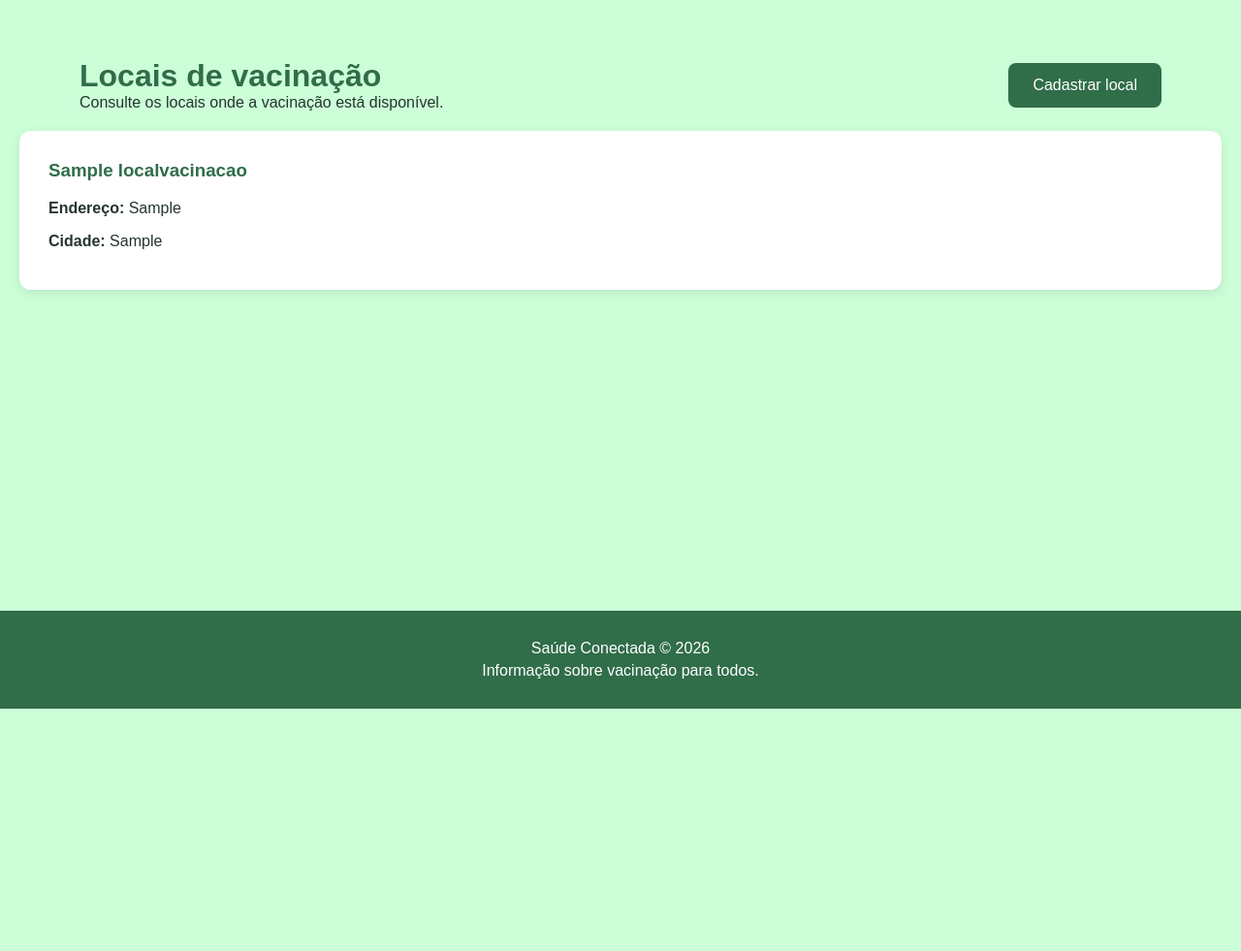
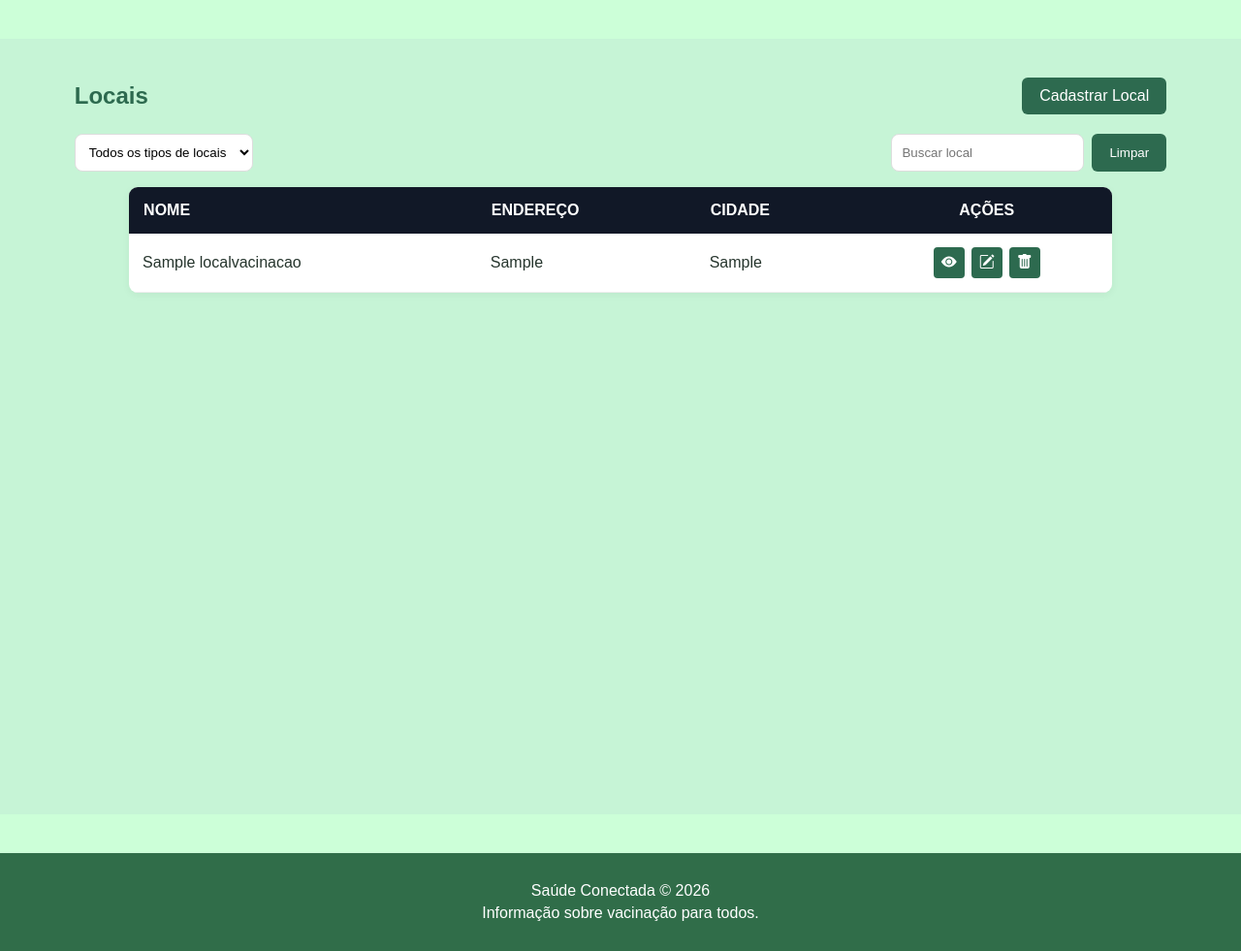
Before and after one commit to thaylavitoriafonseca-svg/saudeConect, a Django app: page /locais/ in a window 1280 px wide. Shown: the part 69-1050 px from the top of the page at 97% size. Before the commit the page ends 800 px from the top, so only its background shows below. Run offline with Django 5.2, Linux system fonts and the light colour scheme; tables that the repository leaves empty hold one stand-in row (values such as "Sample post").

Commit message:
27-10 melhorei o layout dos locais

```diff
--- a/locais/models.py
+++ b/locais/models.py
@@ -1,6 +1,5 @@
 from django.db import models
 
-# Create your models here.
 
 class LocalVacinacao(models.Model):
     nome = models.CharField(max_length=100)
@@ -8,9 +7,9 @@ class LocalVacinacao(models.Model):
     cidade = models.CharField(max_length=100)
 
     class Meta:
-        verbose_name = 'Local de Vacinação'
-        verbose_name_plural = 'Locais de Vacinação'
         ordering = ['nome']
+        verbose_name = 'Local de vacinação'
+        verbose_name_plural = 'Locais de vacinação'
 
     def __str__(self):
         return self.nome
--- a/locais/templates/locais/locais.html
+++ b/locais/templates/locais/locais.html
@@ -1,72 +1,241 @@
+
 {% extends 'base.html' %}
 
-
-{% block title %}
-Locais | Saúde Conectada
-{% endblock %}
-
+{% block title %}Locais | Saúde Conectada{% endblock %}
 
 {% block content %}
 
-<section class="pagina">
+<style>
+    .locais-pagina {
+        background: #c6f4d6;
+        min-height: 100vh;
+        padding: 40px 6%;
+    }
 
-    <div class="titulo-pagina">
+    .cabecalho {
+        display: flex;
+        justify-content: space-between;
+        align-items: center;
+        gap: 15px;
+        margin-bottom: 20px;
+    }
 
-        <div>
+    .cabecalho h1 {
+        color: #2d6a4f;
+        font-weight: bold;
+    }
 
-            <h1>
-                Locais de vacinação
-            </h1>
+    .botao {
+        background: #2d6a4f;
+        color: white;
+        border: none;
+        padding: 10px 18px;
+        border-radius: 6px;
+        text-decoration: none;
+        cursor: pointer;
+    }
 
-            <p>
-                Consulte os locais onde a vacinação está disponível.
-            </p>
+    .filtros {
+        display: flex;
+        justify-content: space-between;
+        gap: 12px;
+        flex-wrap: wrap;
+        margin-bottom: 16px;
+    }
 
-        </div>
+    .filtros select,
+    .filtros input {
+        background: white;
+        border: 1px solid #ddd;
+        border-radius: 8px;
+        padding: 10px;
+    }
 
+    .busca {
+        display: flex;
+        gap: 8px;
+    }
 
-        <a href="{% url 'admin:index' %}"
-           class="botao">
+    .tabela-container {
+        overflow-x: auto;
+        background: white;
+        border-radius: 9px;
+    }
 
-            Cadastrar local
+    .tabela-locais {
+        width: 100%;
+        border-collapse: collapse;
+    }
 
+    .tabela-locais th {
+        background: #111827;
+        color: white;
+        padding: 15px;
+        text-align: left;
+    }
+
+    .tabela-locais td {
+        padding: 14px;
+        border-bottom: 1px solid #eee;
+    }
+
+    .acoes {
+        display: flex;
+        justify-content: center;
+        gap: 7px;
+    }
+
+    .icone {
+        width: 32px;
+        height: 32px;
+        display: inline-flex;
+        justify-content: center;
+        align-items: center;
+        color: white;
+        background: #2d6a4f;
+        border-radius: 4px;
+        text-decoration: none;
+        border: none;
+        cursor: pointer;
+    }
+
+    .icone:hover, .botao:hover {
+        background: #1b4332;
+        color: white;
+    }
+
+    @media (max-width: 600px) {
+        .cabecalho, .filtros {
+            align-items: stretch;
+            flex-direction: column;
+        }
+
+        .busca input {
+            min-width: 0;
+            width: 100%;
+        }
+    }
+</style>
+
+<section class="locais-pagina">
+
+    <div class="cabecalho">
+        <h1>Locais</h1>
+
+        <a href="{% url 'locais:cadastrar_local' %}" class="botao">
+            Cadastrar Local
         </a>
-
     </div>
 
+    <div class="filtros">
+        <select id="filtroCidade" onchange="filtrarLocais()">
+            <option value="">Todos os tipos de locais</option>
 
-    <div class="cards">
+            {% for cidade in cidades %}
+                <option value="{{ cidade|lower }}">{{ cidade }}</option>
+            {% endfor %}
+        </select>
 
-        {% for local in locais %}
+        <div class="busca">
+            <input type="text" id="buscaLocal"
+                   placeholder="Buscar local"
+                   oninput="filtrarLocais()">
 
-            <div class="card">
+            <button type="button" class="botao"
+                    onclick="limparFiltros()">
+                Limpar
+            </button>
+        </div>
+    </div>
 
-                <h3>
-                    {{ local.nome }}
-                </h3>
+    <div class="tabela-container">
+        <table class="tabela-locais">
+            <thead>
+                <tr>
+                    <th>NOME</th>
+                    <th>ENDEREÇO</th>
+                    <th>CIDADE</th>
+                    <th style="text-align:center;">AÇÕES</th>
+                </tr>
+            </thead>
 
-                <p>
-                    <strong>Endereço:</strong>
-                    {{ local.endereco }}
-                </p>
+            <tbody>
+                {% for local in locais %}
+                <tr class="linha-local"
+                    data-cidade="{{ local.cidade|lower }}">
 
-                <p>
-                    <strong>Cidade:</strong>
-                    {{ local.cidade }}
-                </p>
+                    <td>{{ local.nome }}</td>
+                    <td>{{ local.endereco }}</td>
+                    <td>{{ local.cidade }}</td>
 
-            </div>
+                    <td>
+                        <div class="acoes">
+                            <a href="{% url 'locais:detalhes_local' local.pk %}"
+                               class="icone" title="Ver detalhes">
+                                <i class="bi bi-eye-fill"></i>
+                            </a>
 
-        {% empty %}
+                            <a href="{% url 'locais:editar_local' local.pk %}"
+                               class="icone" title="Editar">
+                                <i class="bi bi-pencil-square"></i>
+                            </a>
 
-            <p>
-                Nenhum local cadastrado.
-            </p>
+                            <a href="{% url 'locais:excluir_local' local.pk %}"
+                               class="icone" title="Excluir">
+                                <i class="bi bi-trash-fill"></i>
+                            </a>
+                        </div>
+                    </td>
+                </tr>
+                {% empty %}
+                <tr>
+                    <td colspan="4" style="text-align:center;">
+                        Nenhum local cadastrado.
+                    </td>
+                </tr>
+                {% endfor %}
 
-        {% endfor %}
-
+                <tr id="semResultado" style="display:none;">
+                    <td colspan="4" style="text-align:center;">
+                        Nenhum local encontrado.
+                    </td>
+                </tr>
+            </tbody>
+        </table>
     </div>
 
 </section>
 
+<script>
+function filtrarLocais() {
+    const cidade = document.getElementById('filtroCidade').value;
+    const busca = document.getElementById('buscaLocal').value
+        .trim().toLowerCase();
+
+    let encontrados = 0;
+
+    document.querySelectorAll('.linha-local').forEach(linha => {
+        const texto = linha.textContent.toLowerCase();
+        const cidadeLocal = linha.dataset.cidade;
+
+        const mostrar =
+            (!cidade || cidadeLocal === cidade) &&
+            texto.includes(busca);
+
+        linha.style.display = mostrar ? '' : 'none';
+
+        if (mostrar) encontrados++;
+    });
+
+    document.getElementById('semResultado').style.display =
+        encontrados === 0 ? '' : 'none';
+}
+
+function limparFiltros() {
+    document.getElementById('filtroCidade').value = '';
+    document.getElementById('buscaLocal').value = '';
+    filtrarLocais();
+}
+</script>
+
 {% endblock %}
--- a/locais/urls.py
+++ b/locais/urls.py
@@ -1,13 +1,12 @@
 from django.urls import path
-
-from locais import views
+from . import views
 
 app_name = 'locais'
 
 urlpatterns = [
-path(
-        '',
-        views.locais,
-        name='locais'
-    ),
+    path('', views.listar_locais, name='locais'),
+    path('cadastrar/', views.criar_local, name='cadastrar_local'),
+    path('<int:pk>/', views.detalhes_local, name='detalhes_local'),
+    path('<int:pk>/editar/', views.editar_local, name='editar_local'),
+    path('<int:pk>/excluir/', views.excluir_local, name='excluir_local'),
 ]
--- a/locais/views.py
+++ b/locais/views.py
@@ -1,22 +1,61 @@
-from django.shortcuts import render
+from django.shortcuts import render, redirect, get_object_or_404
+from .models import LocalVacinacao
+from .forms import LocalForm
 
-from django.views.generic import (
-    ListView,
-    DetailView,
-    CreateView,
-    UpdateView,
-    DeleteView
-)
 
-from django.urls import reverse_lazy
-
-from .models import LocalVacinacao
-
-# Create your views here.
-
-def locais(request):
+def listar_locais(request):
     locais = LocalVacinacao.objects.all()
+    cidades = LocalVacinacao.objects.values_list(
+        'cidade', flat=True
+    ).distinct().order_by('cidade')
 
     return render(request, 'locais/locais.html', {
-        'locais': locais
+        'locais': locais,
+        'cidades': cidades,
     })
+
+
+def criar_local(request):
+    form = LocalForm(request.POST or None)
+
+    if request.method == 'POST' and form.is_valid():
+        form.save()
+        return redirect('locais:locais')
+
+    return render(request, 'locais/locais_form.html', {
+        'form': form,
+    })
+
+
+def detalhes_local(request, pk):
+    local = get_object_or_404(LocalVacinacao, pk=pk)
+
+    return render(request, 'locais/locais_detail.html', {
+        'local': local,
+    })
+
+
+def editar_local(request, pk):
+    local = get_object_or_404(LocalVacinacao, pk=pk)
+    form = LocalForm(request.POST or None, instance=local)
+
+    if request.method == 'POST' and form.is_valid():
+        form.save()
+        return redirect('locais:detalhes_local', pk=local.pk)
+
+    return render(request, 'locais/locais_form.html', {
+        'form': form,
+        'local': local,
+    })
+
+
+def excluir_local(request, pk):
+    local = get_object_or_404(LocalVacinacao, pk=pk)
+
+    if request.method == 'POST':
+        local.delete()
+        return redirect('locais:locais')
+
+    return render(request, 'locais/locais_confirm_delete.html', {
+        'local': local,
+    })
```
Also changed, not shown: locais/forms.py (+14 -0 lines), locais/templates/locais/locais_confirm_delete.html (added, +30 -0 lines), locais/templates/locais/locais_detail.html (added, +28 -0 lines), locais/templates/locais/locais_form.html (added, +51 -0 lines).
